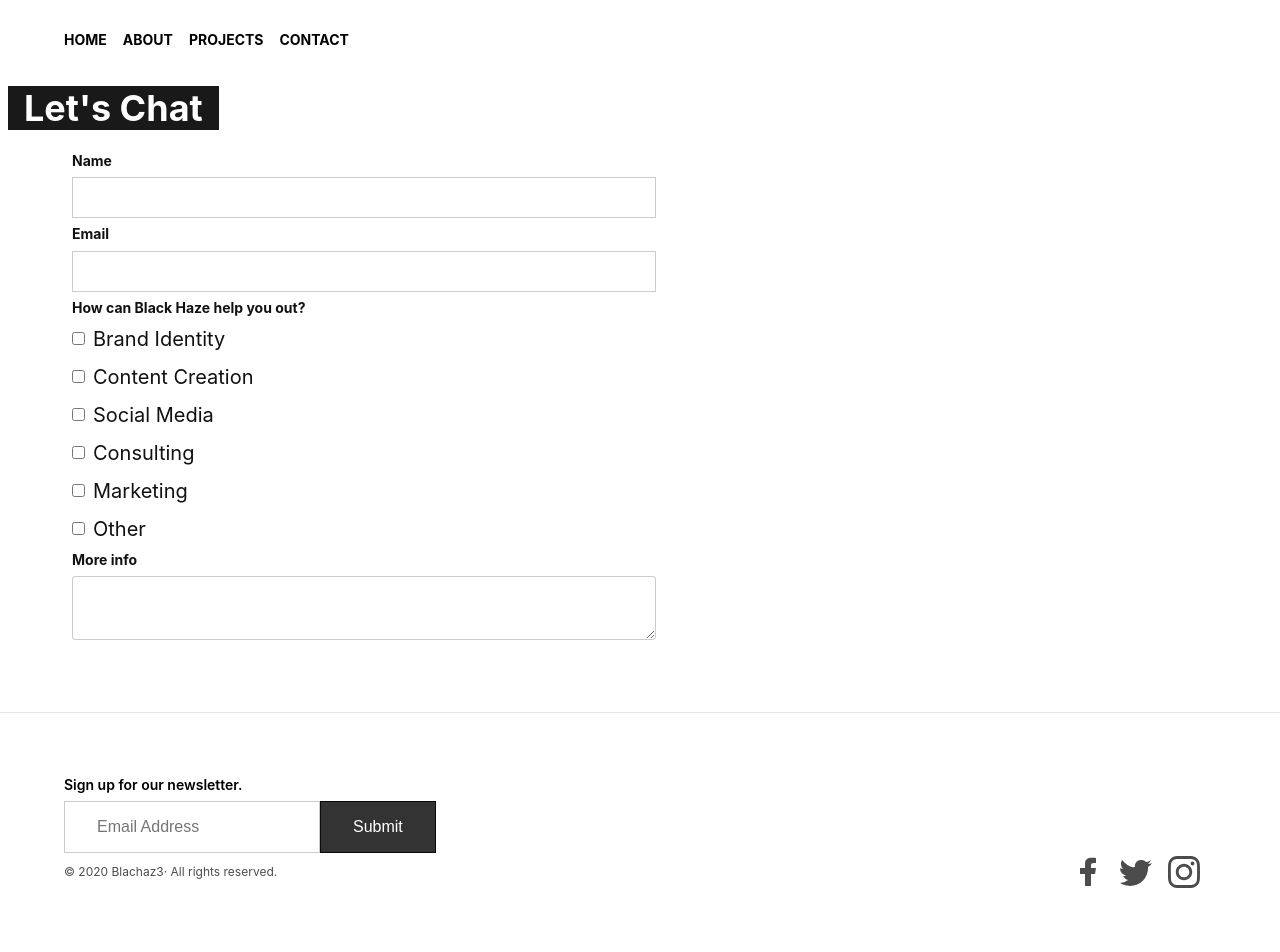
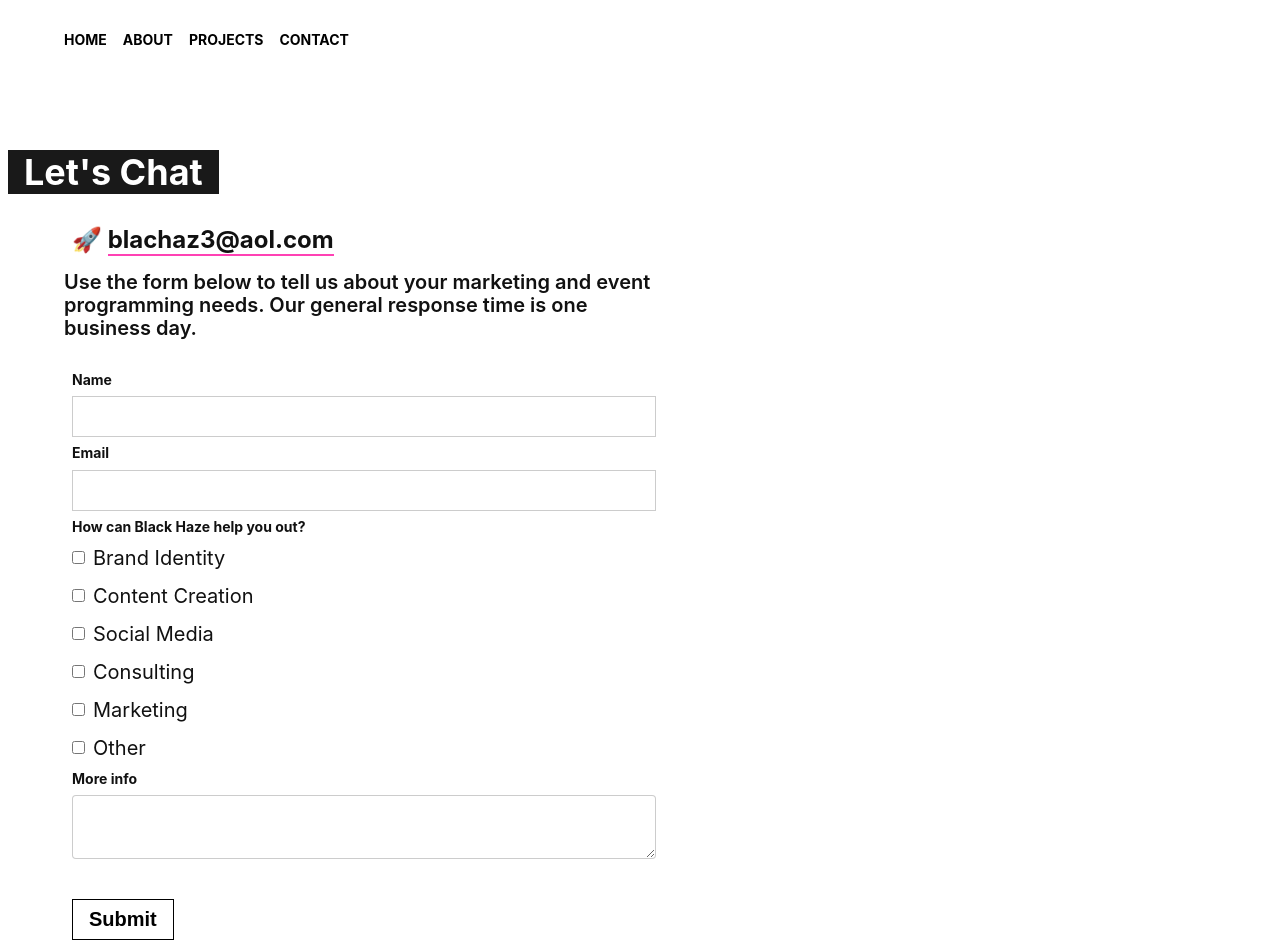
Before and after one commit to freshlybreemed/blachaz3, a Next.js app: page /contact in a window 1280 px wide. Shown: the top 952 px of the page. Built offline with nearby package versions, Linux system fonts and the light colour scheme.

Commit message:
finer tuned contact page

```diff
--- a/pages/contact.js
+++ b/pages/contact.js
@@ -11,7 +11,7 @@ const data = {
 const Home = () => (
     <div>
         <Wrapper data={data}>
-            <article class="helvetica pt5">
+            <article class="helvetica pt6">
                 <div className='measure-wide mt3 mb3'>
                     <section class="cf w-100 pa2-ns">
                         <span className={`${styles.section}`}>
@@ -20,6 +20,13 @@ const Home = () => (
                     </section>
                 </div>
                 <div class="serif ph2 ph4-m ph5-l pb5">
+                <div class="f3 fw7 black lh-title pa2 pb3">
+                🚀 <a href="mailto:blachaz3@aol.com" class={`${styles.link}`}>
+                 blachaz3@aol.com </a>
+                </div>
+               <h4 className=" f4-m f4-l mt0 mb4 measure fw6">
+                    Use the form below to tell us about your marketing and event programming needs. Our general response time is one business day.
+                    </h4>
                     {/* <div class="db dtc-ns v-mid-ns w-100 mw7 w5-ns"> */}
                         <div class="measure ph2  ">
                             <label for="name" class="f6 b db mb2">Name </label>
@@ -61,9 +68,14 @@ const Home = () => (
                             <label for="name" class="f6 b db mb2 bg-transparent hover-bg-black hover-white">More info</label>
                             <textarea id="comment" name="comment" class="db border-box hover-black w-100 measure ba b--black-20 pa2 br2 mb2" aria-describedby="comment-desc"></textarea>
                         </div>
+                        <div class="measure ph2 pt4">
+                            <input class="b ph3 pv2 input-reset ba b--black bg-transparent grow pointer f4" type="submit" value="Submit"/>
+                        </div>
+
                     {/* </div> */}
                 </div>
             </article>
+
         </Wrapper>
     </div>
     )
```
